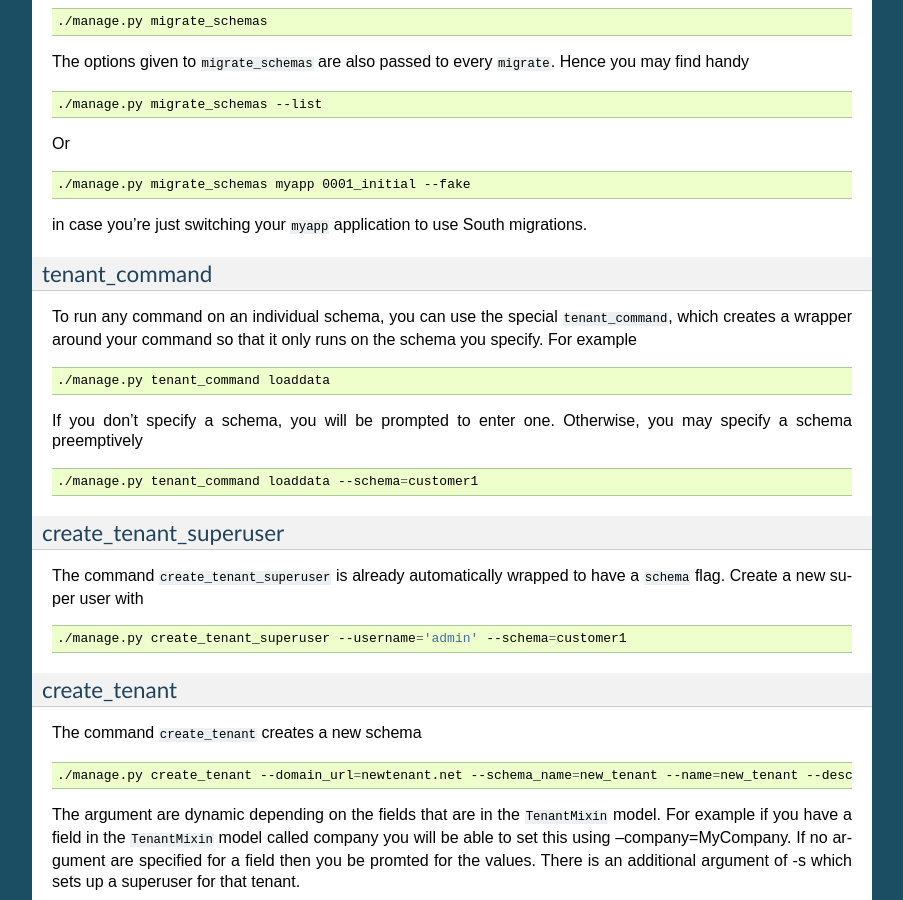
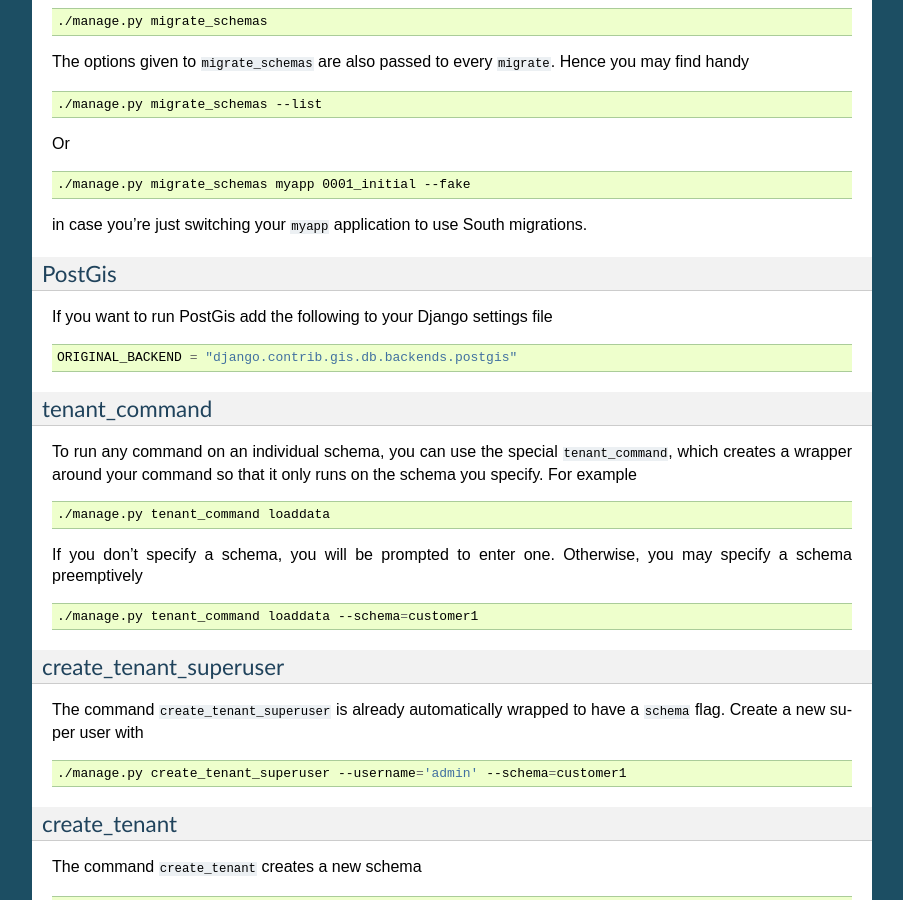
Before and after one commit to django-tenants/django-tenants, a Sphinx documentation site: the page built from docs/use.rst, in a window 1280 px wide and 900 px high, scrolled down 1867 px. Shown: the whole window, without its empty margins (198-1101 px from the left). Built offline with Sphinx 7.4.7, drawn with Linux system fonts in a browser that asks for light colours; the version number is read from the project's files by our own code.

Commit message:
Updated the help for see #22

```diff
--- a/docs/use.rst
+++ b/docs/use.rst
@@ -112,6 +112,15 @@ Or
 
 in case you're just switching your ``myapp`` application to use South migrations.
 
+PostGis
+~~~~~~~
+
+If you want to run PostGis add the following to your Django settings file
+
+.. code-block:: python
+
+    ORIGINAL_BACKEND = "django.contrib.gis.db.backends.postgis"
+
 tenant_command
 ~~~~~~~~~~~~~~
 
```
